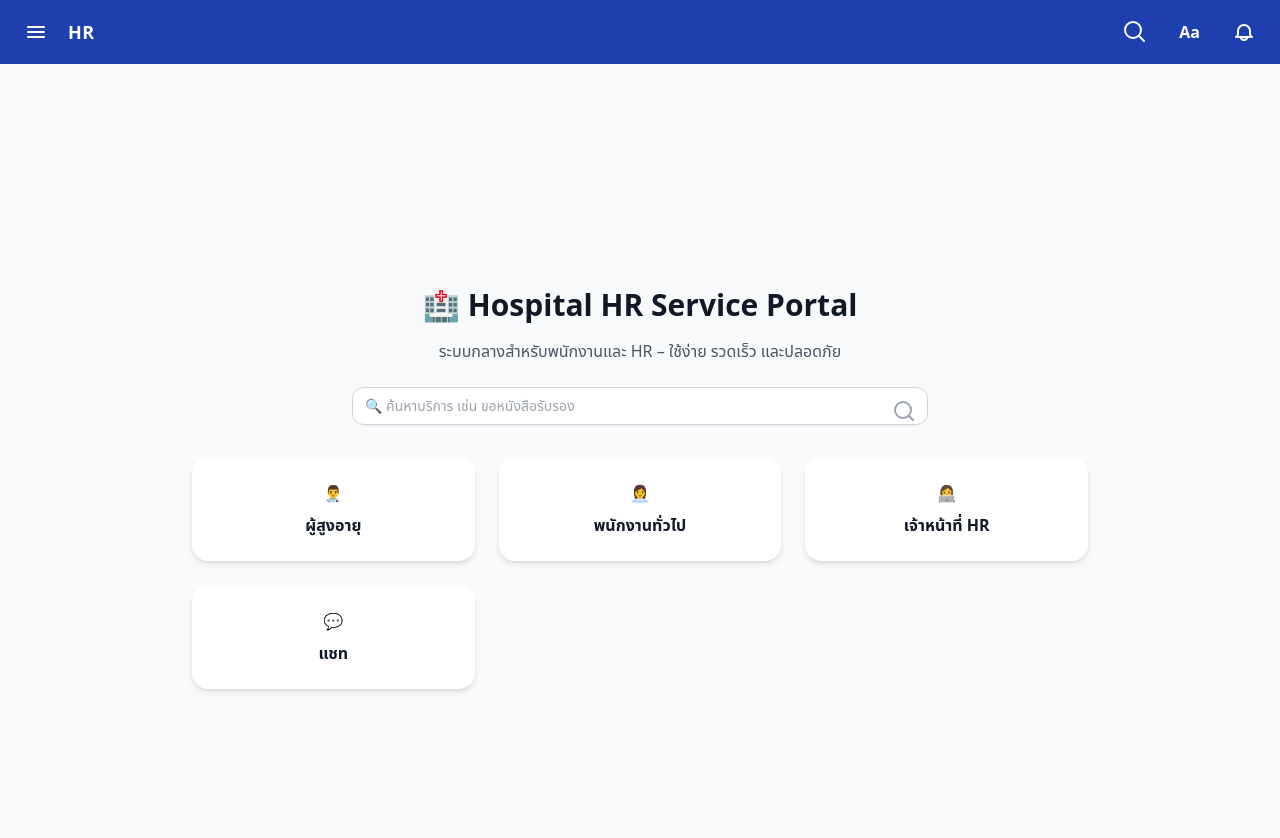
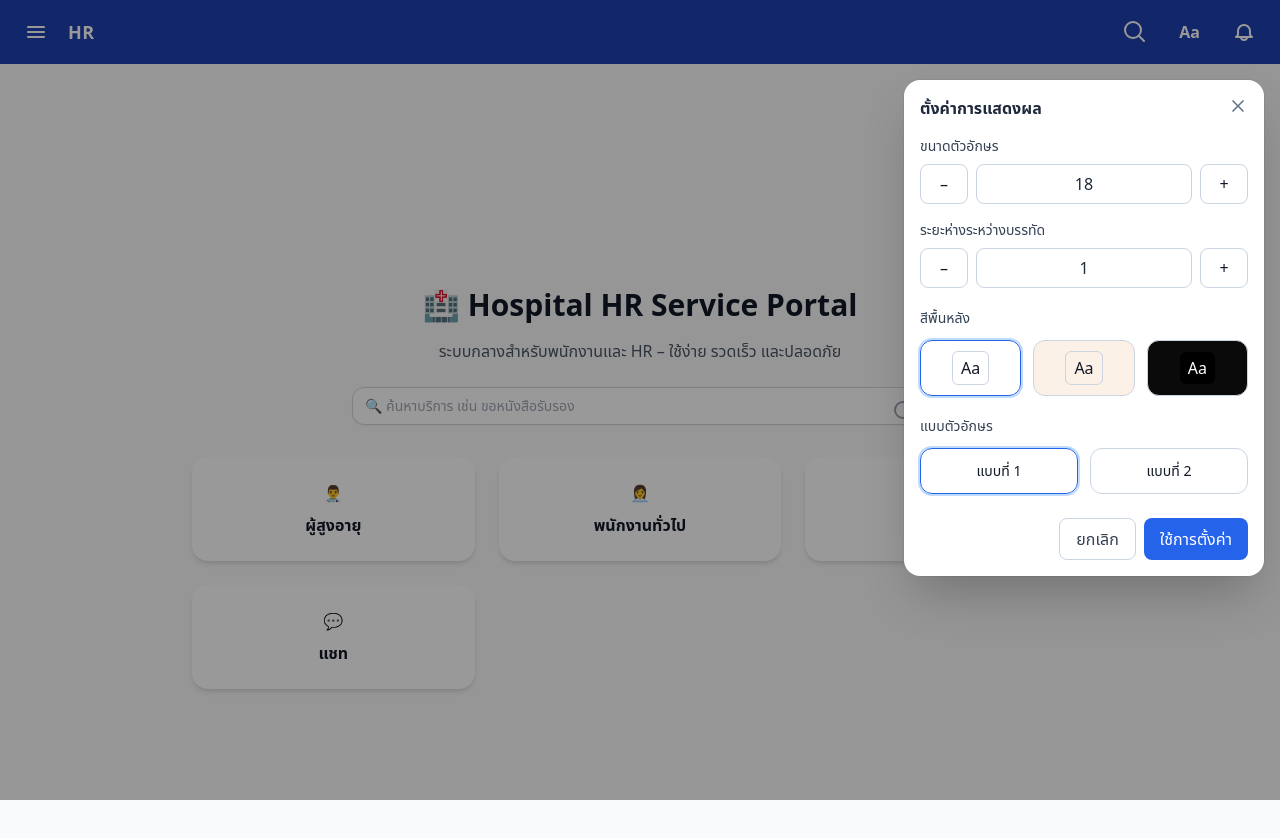
Before and after one commit to Si0dot7/Hospital, a Next.js app: page / in a window 1280 px wide. Both pictures are taken after a click on the button "Aa". Shown: the top 838 px of the page. Built offline with nearby package versions, Linux system fonts and the light colour scheme.

Commit message:
add popup change font and them (mock up)

```diff
--- a/components/ui/navbar.tsx
+++ b/components/ui/navbar.tsx
@@ -9,19 +9,29 @@ const NAV_ITEMS = [
   { name: 'ระบบ', href: '/system' },
   { name: 'Chat', href: '/chat' },
   { name: 'Setting', href: '/setting' },
-  { name: 'Logout', href: '/logout', isLogout: true }, // ⬅️ เพิ่ม Logout ต่อท้าย
+  { name: 'Logout', href: '/logout', isLogout: true },
 ];
 
 const Navbar: React.FC = () => {
   const pathname = usePathname();
   const [open, setOpen] = useState(false);
+  const [prefsOpen, setPrefsOpen] = useState(false);
+
+  // mock state สำหรับแสดงผลใน popup (ไม่ไปเปลี่ยนจริง)
+  const [fontSize, setFontSize] = useState<number>(18);
+  const [lineHeight, setLineHeight] = useState<number>(1);
+  const [theme, setTheme] = useState<'light' | 'sepia' | 'dark'>('light');
+  const [fontStyle, setFontStyle] = useState<'1' | '2'>('1');
 
   const isActive = (href: string) =>
     pathname === href || (href !== '/' && pathname.startsWith(href));
 
-  // ปิดเมนูด้วย ESC
+  // ปิดเมนู/ป๊อปอัพด้วย ESC
   const onKeyDown = useCallback((e: KeyboardEvent) => {
-    if (e.key === 'Escape') setOpen(false);
+    if (e.key === 'Escape') {
+      setOpen(false);
+      setPrefsOpen(false);
+    }
   }, []);
 
   useEffect(() => {
@@ -30,7 +40,9 @@ const Navbar: React.FC = () => {
   }, [onKeyDown]);
 
   // ปิดเมนูเมื่อเปลี่ยนเส้นทาง
-  useEffect(() => { setOpen(false); }, [pathname]);
+  useEffect(() => {
+    setOpen(false);
+  }, [pathname]);
 
   return (
     <>
@@ -48,11 +60,11 @@ const Navbar: React.FC = () => {
             >
               {open ? (
                 <svg className="w-6 h-6" viewBox="0 0 24 24" fill="none" stroke="currentColor">
-                  <path strokeLinecap="round" strokeLinejoin="round" strokeWidth={2} d="M6 18 18 6M6 6l12 12"/>
+                  <path strokeLinecap="round" strokeLinejoin="round" strokeWidth={2} d="M6 18 18 6M6 6l12 12" />
                 </svg>
               ) : (
                 <svg className="w-6 h-6" viewBox="0 0 24 24" fill="none" stroke="currentColor">
-                  <path strokeLinecap="round" strokeLinejoin="round" strokeWidth={2} d="M4 7h16M4 12h16M4 17h16"/>
+                  <path strokeLinecap="round" strokeLinejoin="round" strokeWidth={2} d="M4 7h16M4 12h16M4 17h16" />
                 </svg>
               )}
             </button>
@@ -66,25 +78,35 @@ const Navbar: React.FC = () => {
           <div className="flex items-center gap-4">
             <button className="p-2 rounded-md hover:bg-white/10">
               <svg className="w-6 h-6" fill="none" stroke="currentColor" viewBox="0 0 24 24">
-                <path strokeLinecap="round" strokeLinejoin="round" strokeWidth={2} d="M21 21l-4.35-4.35M10 18a8 8 0 1 1 0-16 8 8 0 0 1 0 16z"/>
+                <path strokeLinecap="round" strokeLinejoin="round" strokeWidth={2} d="M21 21l-4.35-4.35M10 18a8 8 0 1 1 0-16 8 8 0 0 1 0 16z" />
               </svg>
             </button>
 
-            <button className="px-2 py-1 rounded-md hover:bg-white/10">
+            {/* Aa => เปิด Popup Preferences */}
+            <button
+              onClick={() => setPrefsOpen(true)}
+              className="px-2 py-1 rounded-md hover:bg-white/10"
+              aria-haspopup="dialog"
+              aria-expanded={prefsOpen}
+            >
               <span className="text-base font-semibold leading-none">Aa</span>
             </button>
 
             <button className="p-2 rounded-md hover:bg-white/10">
               <svg className="w-6 h-6" fill="none" stroke="currentColor" viewBox="0 0 24 24">
-                <path strokeLinecap="round" strokeLinejoin="round" strokeWidth={2}
-                      d="M15 17h5l-1.4-1.4A2 2 0 0118 14.172V11a6 6 0 10-12 0v3.172a2 2 0 01-.6 1.428L4 17h5m6 0a3 3 0 11-6 0m6 0H9"/>
+                <path
+                  strokeLinecap="round"
+                  strokeLinejoin="round"
+                  strokeWidth={2}
+                  d="M15 17h5l-1.4-1.4A2 2 0 0118 14.172V11a6 6 0 10-12 0v3.172a2 2 0 01-.6 1.428L4 17h5m6 0a3 3 0 11-6 0m6 0H9"
+                />
               </svg>
             </button>
           </div>
         </div>
       </header>
 
-      {/* Overlay */}
+      {/* Overlay สำหรับ Drawer */}
       <div
         aria-hidden={!open}
         onClick={() => setOpen(false)}
@@ -93,10 +115,12 @@ const Navbar: React.FC = () => {
 
       {/* Drawer */}
       <aside
-        className={`fixed top-16 left-0 z-50 h-[calc(100vh-4rem)] w-64 bg-slate-900 text-slate-100 border-r border-slate-800 transform transition-transform duration-300 ${open ? 'translate-x-0' : '-translate-x-full'}`}
+        className={`fixed top-16 left-0 z-50 h-[calc(100vh-4rem)] w-64 bg-slate-900 text-slate-100 border-r border-slate-800 transform transition-transform duration-300 ${
+          open ? 'translate-x-0' : '-translate-x-full'
+        }`}
       >
         <nav className="py-3 flex flex-col h-full">
-
+          <div className="px-4 pb-2 text-xs uppercase tracking-wider text-slate-400">Navigation</div>
           <div className="flex-1 space-y-1">
             {NAV_ITEMS.map((item) => (
               <Link
@@ -106,8 +130,8 @@ const Navbar: React.FC = () => {
                   isActive(item.href)
                     ? 'bg-blue-700 text-white'
                     : item.isLogout
-                      ? 'text-red-400 hover:bg-red-600 hover:text-white'
-                      : 'text-slate-300 hover:bg-slate-800 hover:text-white'
+                    ? 'text-red-400 hover:bg-red-600 hover:text-white'
+                    : 'text-slate-300 hover:bg-slate-800 hover:text-white'
                 }`}
               >
                 <span className="w-1.5 h-1.5 rounded-full bg-current opacity-70" />
@@ -117,6 +141,157 @@ const Navbar: React.FC = () => {
           </div>
         </nav>
       </aside>
+
+      {/* ===== Popup Preferences (Mock-up) ===== */}
+      {/* Backdrop */}
+      <div
+        aria-hidden={!prefsOpen}
+        onClick={() => setPrefsOpen(false)}
+        className={`fixed inset-0 z-[60] bg-black/40 transition-opacity duration-300 ${
+          prefsOpen ? 'opacity-100 pointer-events-auto' : 'opacity-0 pointer-events-none'
+        }`}
+      />
+      {/* Dialog */}
+      <div
+        role="dialog"
+        aria-modal="true"
+        aria-labelledby="prefs-title"
+        className={`fixed z-[61] top-20 right-4 w-[360px] rounded-2xl bg-white shadow-2xl ring-1 ring-black/5 transition-all
+          ${prefsOpen ? 'opacity-100 translate-y-0' : 'opacity-0 -translate-y-2 pointer-events-none'}`}
+      >
+        <div className="p-4">
+          <div className="flex items-start justify-between">
+            <h2 id="prefs-title" className="text-base font-semibold text-slate-800">
+              ตั้งค่าการแสดงผล
+            </h2>
+            <button
+              className="p-2 -m-2 rounded-md text-slate-500 hover:bg-slate-100"
+              onClick={() => setPrefsOpen(false)}
+              aria-label="ปิดหน้าต่างตั้งค่า"
+            >
+              <svg className="w-5 h-5" viewBox="0 0 24 24" fill="none" stroke="currentColor">
+                <path strokeLinecap="round" strokeLinejoin="round" strokeWidth={2} d="M6 18 18 6M6 6l12 12" />
+              </svg>
+            </button>
+          </div>
+
+          {/* ขนาดตัวอักษร */}
+          <div className="mt-4">
+            <div className="text-sm font-medium text-slate-700">ขนาดตัวอักษร</div>
+            <div className="mt-2 flex items-center gap-2">
+              <button
+                className="h-10 w-12 rounded-lg border border-slate-300 hover:bg-slate-50"
+                onClick={() => setFontSize((v) => Math.max(10, v - 1))}
+              >
+                –
+              </button>
+              <div className="h-10 flex-1 grid place-items-center rounded-lg border border-slate-300 text-slate-800">
+                {fontSize}
+              </div>
+              <button
+                className="h-10 w-12 rounded-lg border border-slate-300 hover:bg-slate-50"
+                onClick={() => setFontSize((v) => Math.min(40, v + 1))}
+              >
+                +
+              </button>
+            </div>
+          </div>
+
+          {/* ระยะห่างระหว่างบรรทัด */}
+          <div className="mt-4">
+            <div className="text-sm font-medium text-slate-700">ระยะห่างระหว่างบรรทัด</div>
+            <div className="mt-2 flex items-center gap-2">
+              <button
+                className="h-10 w-12 rounded-lg border border-slate-300 hover:bg-slate-50"
+                onClick={() => setLineHeight((v) => Math.max(1, v - 1))}
+              >
+                –
+              </button>
+              <div className="h-10 flex-1 grid place-items-center rounded-lg border border-slate-300 text-slate-800">
+                {lineHeight}
+              </div>
+              <button
+                className="h-10 w-12 rounded-lg border border-slate-300 hover:bg-slate-50"
+                onClick={() => setLineHeight((v) => Math.min(4, v + 1))}
+              >
+                +
+              </button>
+            </div>
+          </div>
+
+          {/* สีพื้นหลัง / ธีม */}
+          <div className="mt-5">
+            <div className="text-sm font-medium text-slate-700">สีพื้นหลัง</div>
+            <div className="mt-3 grid grid-cols-3 gap-3">
+              <button
+                onClick={() => setTheme('light')}
+                className={`h-14 rounded-xl border flex items-center justify-center gap-2 ${
+                  theme === 'light' ? 'border-blue-600 ring-2 ring-blue-200' : 'border-slate-300'
+                }`}
+              >
+                <span className="inline-block rounded-md bg-white border border-slate-300 px-2 py-1">Aa</span>
+              </button>
+              <button
+                onClick={() => setTheme('sepia')}
+                className={`h-14 rounded-xl border flex items-center justify-center gap-2 ${
+                  theme === 'sepia' ? 'border-blue-600 ring-2 ring-blue-200' : 'border-slate-300'
+                }`}
+                style={{ backgroundColor: '#fbf1e6' }}
+              >
+                <span className="inline-block rounded-md bg-[#fbf1e6] border border-slate-300 px-2 py-1">Aa</span>
+              </button>
+              <button
+                onClick={() => setTheme('dark')}
+                className={`h-14 rounded-xl border flex items-center justify-center gap-2 ${
+                  theme === 'dark' ? 'border-blue-600 ring-2 ring-blue-200' : 'border-slate-300'
+                }`}
+                style={{ backgroundColor: '#0a0a0a', color: 'white' }}
+              >
+                <span className="inline-block rounded-md bg-black text-white px-2 py-1">Aa</span>
+              </button>
+            </div>
+          </div>
+
+          {/* แบบตัวอักษร */}
+          <div className="mt-5">
+            <div className="text-sm font-medium text-slate-700">แบบตัวอักษร</div>
+            <div className="mt-3 grid grid-cols-2 gap-3">
+              <button
+                onClick={() => setFontStyle('1')}
+                className={`rounded-xl border px-4 py-3 text-sm ${
+                  fontStyle === '1' ? 'border-blue-600 ring-2 ring-blue-200' : 'border-slate-300'
+                }`}
+              >
+                แบบที่ 1
+              </button>
+              <button
+                onClick={() => setFontStyle('2')}
+                className={`rounded-xl border px-4 py-3 text-sm ${
+                  fontStyle === '2' ? 'border-blue-600 ring-2 ring-blue-200' : 'border-slate-300'
+                }`}
+              >
+                แบบที่ 2
+              </button>
+            </div>
+          </div>
+
+          {/* ปุ่มยืนยัน (ไม่ทำอะไร แค่ mock) */}
+          <div className="mt-6 flex justify-end gap-2">
+            <button
+              className="px-4 py-2 rounded-lg border border-slate-300 hover:bg-slate-50 text-slate-700"
+              onClick={() => setPrefsOpen(false)}
+            >
+              ยกเลิก
+            </button>
+            <button
+              className="px-4 py-2 rounded-lg bg-blue-600 text-white hover:bg-blue-700"
+              onClick={() => setPrefsOpen(false)}
+            >
+              ใช้การตั้งค่า
+            </button>
+          </div>
+        </div>
+      </div>
     </>
   );
 };
```
